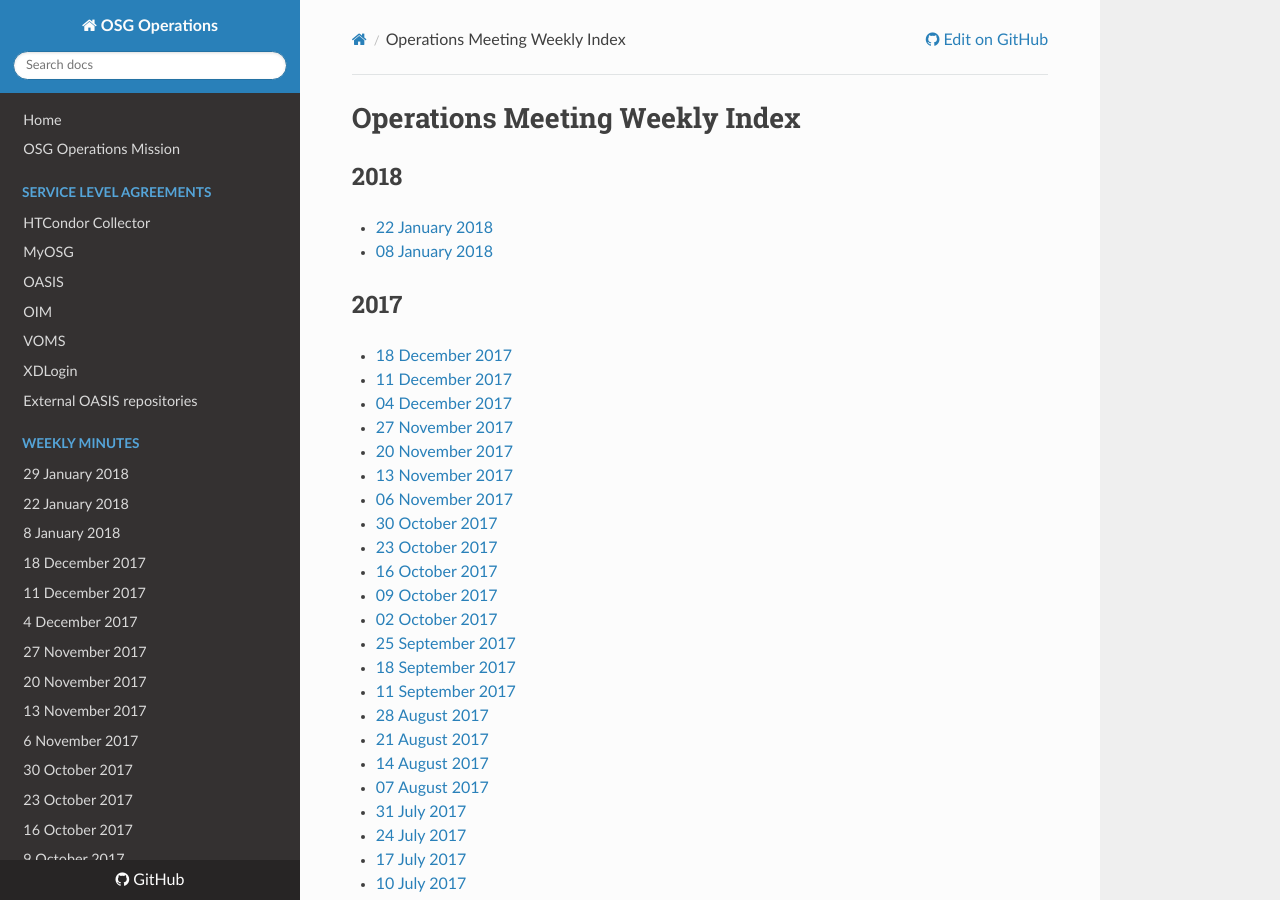
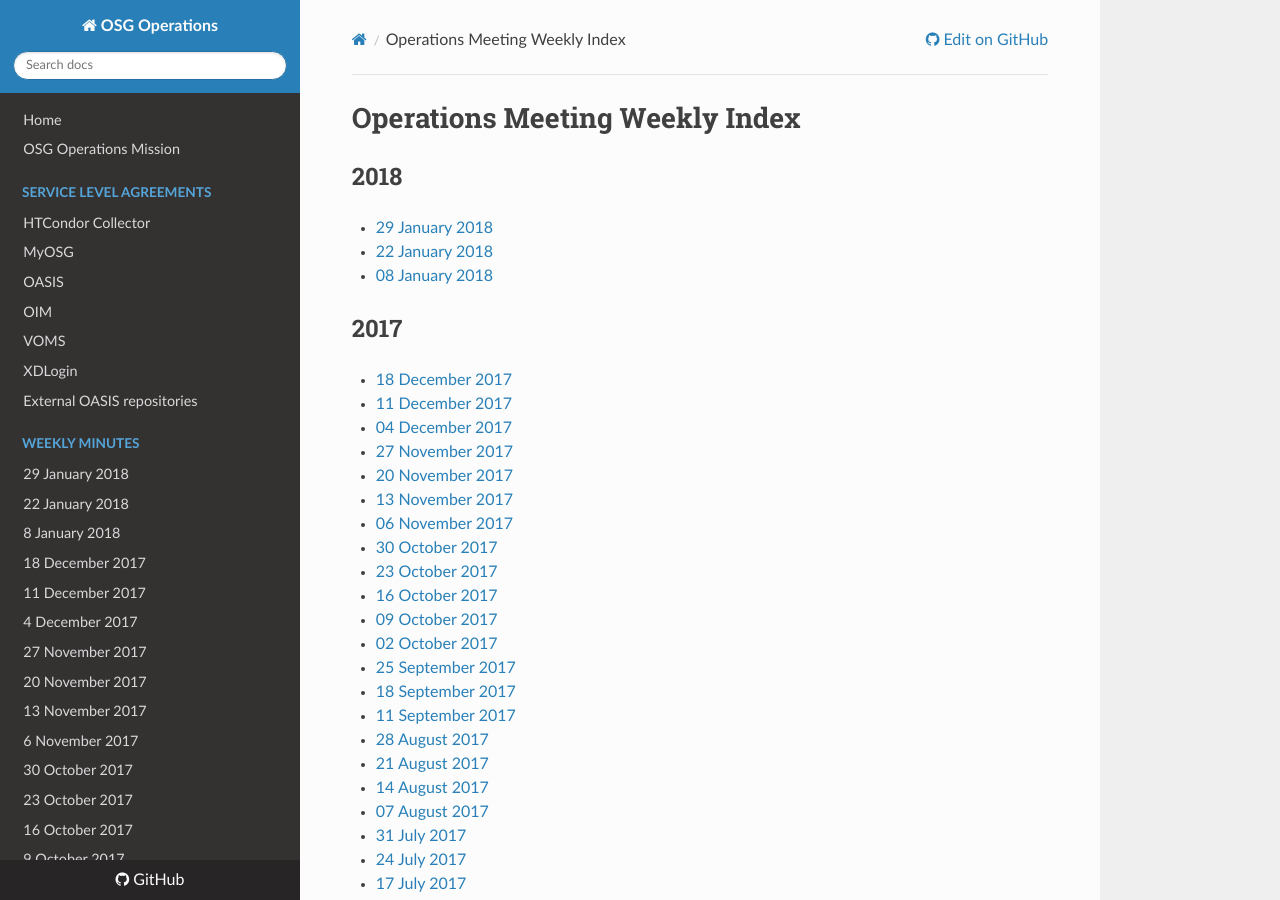
Before and after one commit to osg-htc/operations, an MkDocs documentation site: the page built from docs/WeeklyMinutes/MeetingIndex.md, in a window 1280 px wide and 900 px high. Built offline with MkDocs 1.6.1, drawn with Linux system fonts in a browser that asks for light colours; nearby versions of some CDN libraries; old or Windows-style settings are respelled for this version of MkDocs.

Commit message:
Update MeetingIndex.md

```diff
--- a/docs/WeeklyMinutes/MeetingIndex.md
+++ b/docs/WeeklyMinutes/MeetingIndex.md
@@ -1,6 +1,7 @@
 # Operations Meeting Weekly Index
 
 ## 2018
+   * [29 January 2018](29Jan2018.md)
    * [22 January 2018](22Jan2018.md)
    * [08 January 2018](08Jan2017.md)
 
```
